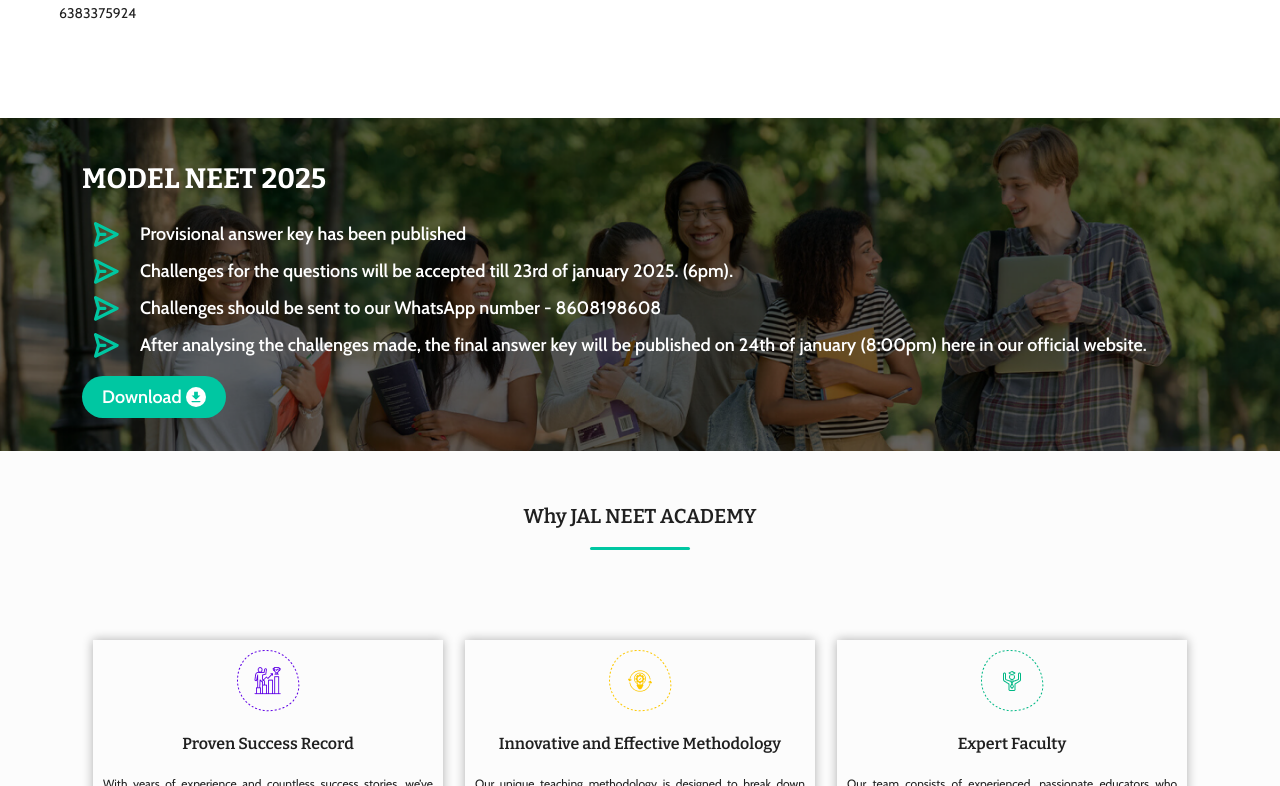
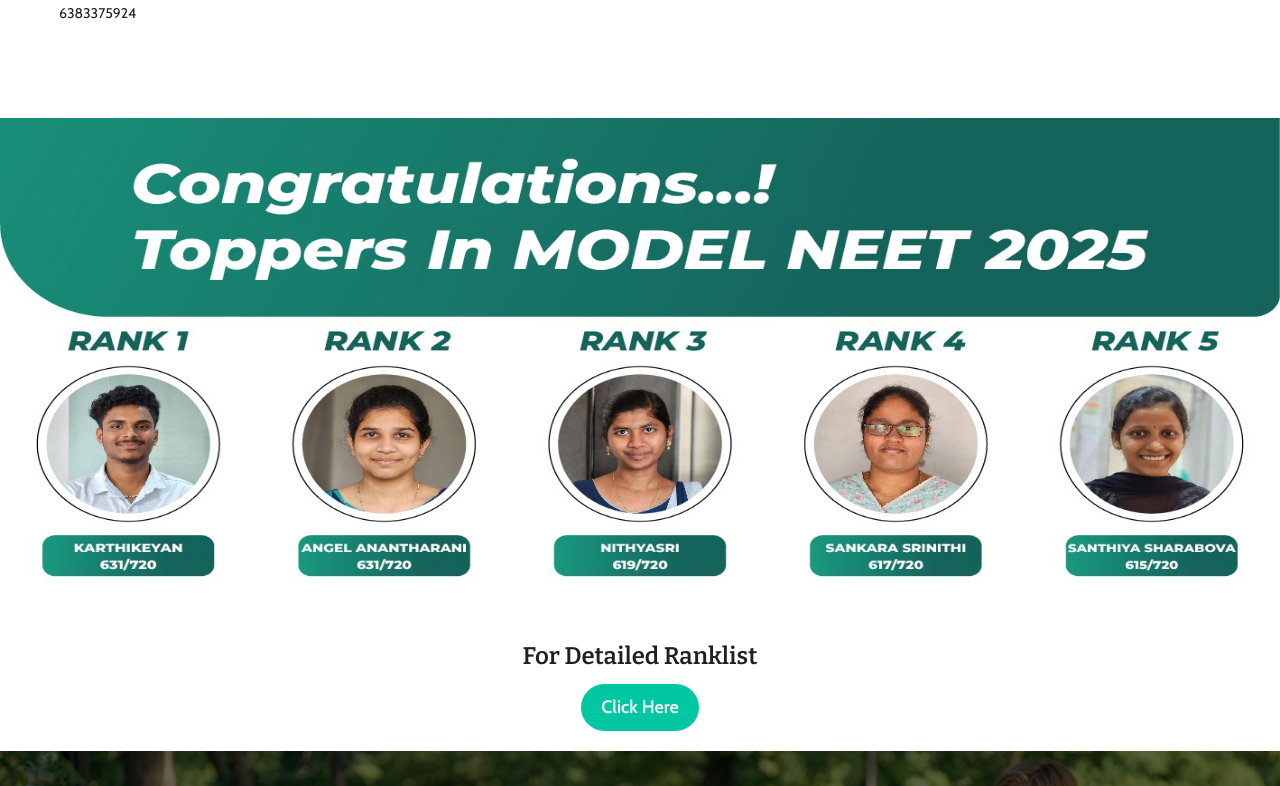
Before and after one commit to Ilyas73-hue/jal, a React (Create React App) app: page / in a window 1280 px wide. Shown: the part 1754-2540 px from the top of the page. Built offline with nearby package versions, Linux system fonts and the light colour scheme.

Commit message:
small changes

```diff
--- a/src/Component/Home/Home.css
+++ b/src/Component/Home/Home.css
@@ -20,20 +20,23 @@
 
 
 
+
+
+
 #home{
-    padding-top: 10vh;
+  padding-top: 10vh;
 }
 
 
 @media(max-width: 1440px){
-  #home{
-    padding-top: 16vh;
+#home{
+  padding-top: 16vh;
 }
 }
 
 @media(max-width: 426px){
-  #home{
-    padding-top: 15.5vh;
+#home{
+  padding-top: 15.5vh;
 }
 }
 
@@ -50,7 +53,7 @@
   }
 
   #carousel-content {
-    height: 79vh;
+    /* height: 79vh; */
     width: 100%;
     position: absolute;
     top: 0px;
@@ -636,6 +639,48 @@
     margin-top: 30px;
   }
 
+}
+
+/* model test results */
+
+#model-test-result{
+padding-bottom: 20px;
+}
+
+#model-test-result-img{
+  width: 100%;
+  height: 65vh;
+}
+
+#model-test-result-div-1{
+  display: flex;
+  flex-direction: column;
+  align-items: center;
+  gap: 10px;
+}
+
+#model-test-result-div-1-p-1{
+  font-family: var(--font2);
+  font-size: 24px;
+  font-weight: 600;
+  color: var(--color);
+  margin-bottom: 0px;
+  text-align: center;
+}
+
+#model-test-result-div-1-button{
+  font-family: var(--font1);
+  font-size: 18px;
+  font-weight: 600;
+  color: var(--color1);
+  background-color: var(--primary-color);
+  border-radius: 30px;
+  border: none;
+  padding-top: 10px;
+  padding-bottom: 10px;
+  padding-right: 20px;
+  padding-left: 20px;
+  text-decoration: none;
 }
 
 /* Section 3 */
--- a/src/Component/Home/Home.js
+++ b/src/Component/Home/Home.js
@@ -27,6 +27,8 @@
 import model_neet_icon from "../../JalAssets/model_neet_icon.png";
 import { IoMdDownload } from "react-icons/io";
 import model_neet_pdf from "../../JalAssets/neet model 2025.pdf";
+import model_neet_test from "../../JalAssets/jal_test.jpg";
+import model_neet_result_pdf from "../../JalAssets/MODEL NEET - 25 RANK LIST.pdf";
 
 function Home() {
 
@@ -260,6 +262,16 @@
 
 </section>
 
+{/* model test result */}
+
+<section id="model-test-result">
+  <img id="model-test-result-img" src={model_neet_test} alt={model_neet_test} />
+  <div id="model-test-result-div-1">
+   <p id="model-test-result-div-1-p-1">For Detailed Ranklist</p>
+   <a href={model_neet_result_pdf} download="MODEL NEET - 25 RANK LIST" target='blank' id="model-test-result-div-1-button">Click Here</a>
+  </div>
+</section>
+
 {/* model neet academy  */}
 
 <section id="home-section-model">
@@ -288,7 +300,12 @@
   </div>
 </section>
 
+
+
+
 {/* Section 3 */}
+
+
 
 
 <section id="home-section-3">
```
Also changed, not shown: src/JalAssets/jal_test.jpg (added), 1 other file (tests, documents, lock files or other folders).
